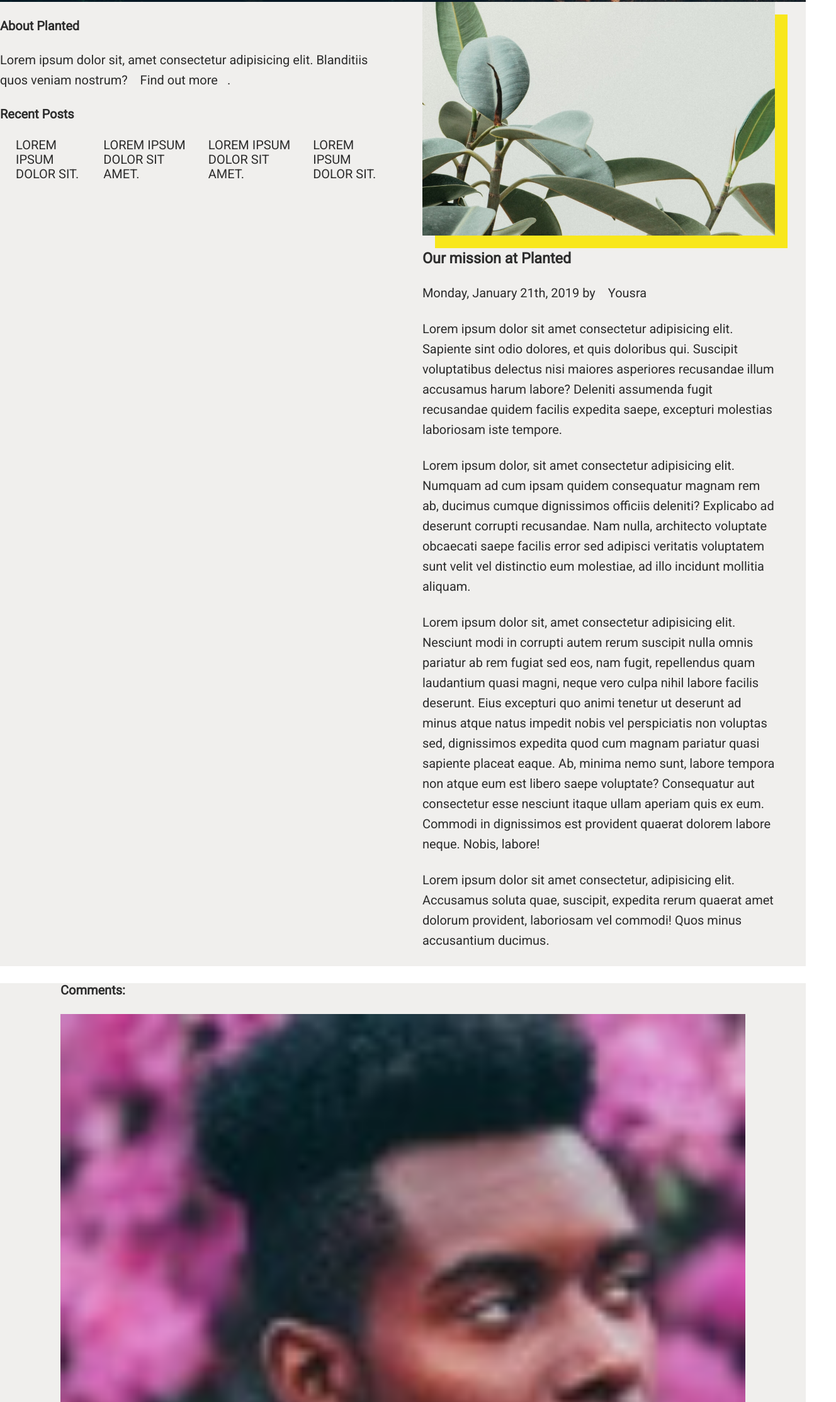
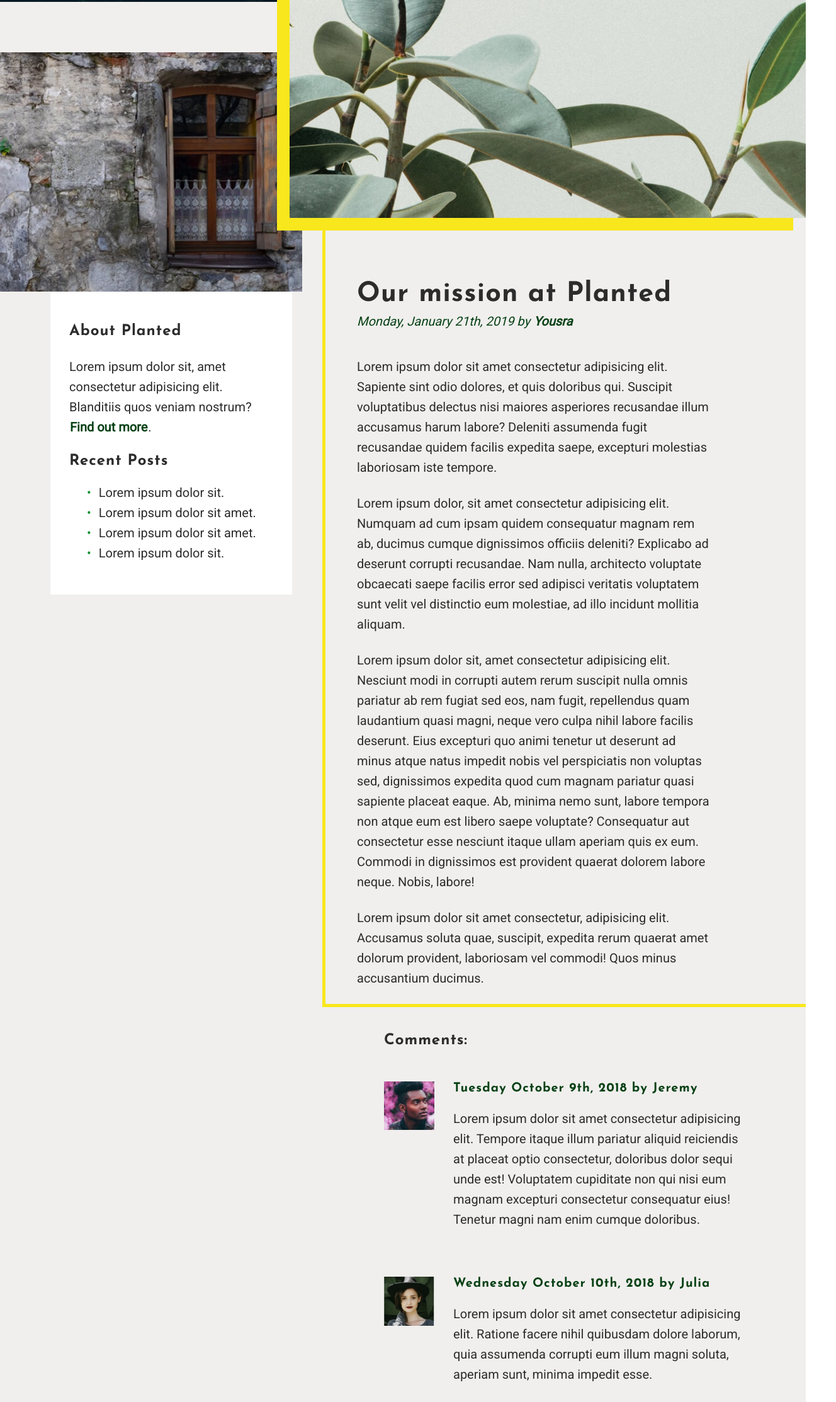
Before and after one commit to victoria-reis/project-1-planted, a plain HTML site: page blog.html in a window 1280 px wide. Shown: the part 397-2623 px from the top of the page at 63% size, 1328 px wide, since content can reach past the window. Drawn offline with Linux system fonts and the light colour scheme.

Commit message:
finished styles for blog page

```diff
--- a/blog.html
+++ b/blog.html
@@ -63,13 +63,15 @@
                 <img src="./planted-final-assets/post-image.jpg" alt="picture of rubber plants top leaves">
             </div><!-- image container ends -->
 
+
+                <div class="text-container"></div>
                 <h3>Our mission at Planted</h3>
                     <p>Monday, January 21th, 2019 by <a href="#">Yousra</a></p>
                     <p>Lorem ipsum dolor sit amet consectetur adipisicing elit. Sapiente sint odio dolores, et quis doloribus qui. Suscipit voluptatibus delectus nisi maiores asperiores recusandae illum accusamus harum labore? Deleniti assumenda fugit recusandae quidem facilis expedita saepe, excepturi molestias laboriosam iste tempore.</p>
                     <p>Lorem ipsum dolor, sit amet consectetur adipisicing elit. Numquam ad cum ipsam quidem consequatur magnam rem ab, ducimus cumque dignissimos officiis deleniti? Explicabo ad deserunt corrupti recusandae. Nam nulla, architecto voluptate obcaecati saepe facilis error sed adipisci veritatis voluptatem sunt velit vel distinctio eum molestiae, ad illo incidunt mollitia aliquam.</p>
                     <p>Lorem ipsum dolor sit, amet consectetur adipisicing elit. Nesciunt modi in corrupti autem rerum suscipit nulla omnis pariatur ab rem fugiat sed eos, nam fugit, repellendus quam laudantium quasi magni, neque vero culpa nihil labore facilis deserunt. Eius excepturi quo animi tenetur ut deserunt ad minus atque natus impedit nobis vel perspiciatis non voluptas sed, dignissimos expedita quod cum magnam pariatur quasi sapiente placeat eaque. Ab, minima nemo sunt, labore tempora non atque eum est libero saepe voluptate? Consequatur aut consectetur esse nesciunt itaque ullam aperiam quis ex eum. Commodi in dignissimos est provident quaerat dolorem labore neque. Nobis, labore!</p>
                     <p>Lorem ipsum dolor sit amet consectetur, adipisicing elit. Accusamus soluta quae, suscipit, expedita rerum quaerat amet dolorum provident, laboriosam vel commodi! Quos minus accusantium ducimus.</p>
-
+                </div><!-- text container ends -->
             </div><!-- wrapper ends -->
         </section><!-- latest post ends -->
     </main>
@@ -77,15 +79,19 @@
     <aside>
         <div class="wrapper">
             <h4>Comments:</h4>
-            <div>
+            <div class="comment-1">
                 <img src="./planted-final-assets/profile-image.jpg" alt="user avatar">
+                <div class="text-container">
                     <h5>Tuesday October 9th, 2018 by Jeremy</h5>
                     <p>Lorem ipsum dolor sit amet consectetur adipisicing elit. Tempore itaque illum pariatur aliquid reiciendis at placeat optio consectetur, doloribus dolor sequi unde est! Voluptatem cupiditate non qui nisi eum magnam excepturi consectetur consequatur eius! Tenetur magni nam enim cumque doloribus.</p>
                 </div>
-            <div>
+            </div>
+            <div class="comment-2">
                 <img src="./planted-final-assets/profile-image-2.jpg" alt="user avatar">
+                <div class="text-container">
                     <h5>Wednesday October 10th, 2018 by Julia</h5>
                     <p>Lorem ipsum dolor sit amet consectetur adipisicing elit. Ratione facere nihil quibusdam dolore laborum, quia assumenda corrupti eum illum magni soluta, aperiam sunt, minima impedit esse.</p>
+                </div>
             </div>
 
             <div class="comment-form-container">
--- a/styles/sass/partials/_blog.scss
+++ b/styles/sass/partials/_blog.scss
@@ -1,7 +1,5 @@
-// header and nav styles
 // header and nav styles
 .blog {
-  position: relative;
   header {
     background-image: url(../planted-final-assets/blog-header-1.jpg);
     background-position: center;
@@ -17,24 +15,13 @@
     .wrapper {
       display: flex;
       align-items: center;
-      padding: 10px 0;
+      padding: 10px 0 0;
 
       div {
         max-width: 300px;
-        margin-top: 150px;
+        margin-top: 180px;
       }
     }
-  }
-
-  ul {
-    display: flex;
-    justify-content: space-between;
-    padding-left: 10px;
-  }
-
-  li {
-    margin: 0 15px;
-    text-transform: uppercase;
   }
 
   nav {
@@ -42,6 +29,17 @@
 
     li:nth-child(4) {
       color: $yellow;
+    }
+
+    ul {
+      display: flex;
+      justify-content: space-between;
+      padding-left: 10px;
+    }
+
+    li {
+      margin: 0 15px;
+      text-transform: uppercase;
     }
   }
 
@@ -51,5 +49,136 @@
 
   main {
     display: flex;
+    justify-content: space-between;
+    position: relative;
   }
 }
+
+// main styles
+.about-and-posts {
+  max-width: 30%;
+  background-color: white;
+  margin-top: 100px;
+  margin-left: 80px;
+  padding: 30px;
+  height: 60%;
+
+  .img-container {
+    background-image: url(../planted-final-assets/side-bar-image.jpg);
+    background-position: center;
+    width: 480px;
+    height: 380px;
+    box-shadow: none;
+    position: relative;
+    top: -50px;
+    right: 110px;
+  }
+
+  h4 {
+    @include h4-typography;
+    font-size: 1.2rem;
+  }
+
+  li {
+    line-height: 1.6rem;
+
+    &::before {
+      content: "•";
+      color: $green;
+      font-size: 1rem;
+      position: relative;
+      right: 12px;
+    }
+  }
+
+  a {
+    padding: 1px;
+    font-weight: bold;
+    color: $forest-green;
+  }
+}
+
+.latest-post {
+  max-width: 60%;
+  border-left: 5px solid $yellow;
+  border-bottom: 5px solid $yellow;
+  padding-right: 150px;
+  padding-left: 50px;
+
+  .img-container {
+    box-shadow: -20px 20px $yellow;
+    max-width: calc(835px - 15px);
+    position: absolute;
+    right: 0;
+    top: -200px;
+  }
+
+  .text-container {
+    max-width: 100%;
+    margin-top: 440px;
+  }
+
+  .wrapper {
+    width: 100%;
+    margin: 0;
+  }
+
+  h3 {
+    @include h3-typography;
+  }
+
+  p:nth-of-type(1) {
+    margin: 2px 0 40px;
+    font-style: italic;
+    color: $forest-green;
+  }
+
+  a {
+    padding: 1px;
+    font-weight: bold;
+  }
+}
+
+aside {
+  .wrapper {
+    max-width: 60%;
+    margin: 0;
+    margin-left: calc(1400px - 840px);
+    padding: 40px 150px 80px 50px;
+  }
+
+  h4 {
+    @include h4-typography;
+    font-size: 1.2rem;
+    margin-bottom: 40px;
+  }
+
+  input {
+    background-color: $off-white;
+  }
+}
+
+.comment-1,
+.comment-2 {
+  display: flex;
+  margin: 50px 0;
+
+  .text-container {
+    margin-left: 30px;
+  }
+
+  p {
+    margin-top: 20px;
+  }
+
+  img {
+    max-width: 80px;
+    max-height: 80px;
+  }
+}
+
+h5 {
+  @include h5-typography;
+  font-size: 1rem;
+  color: $forest-green;
+}
--- a/styles/sass/partials/_contact.scss
+++ b/styles/sass/partials/_contact.scss
@@ -16,7 +16,7 @@
     .wrapper {
       display: flex;
       align-items: center;
-      padding: 10px 0;
+      padding: 10px 0 0;
 
       div {
         max-width: 300px;
```
Also changed, not shown: styles/style.css. Lines whose indentation alone changed are shown as unchanged.
